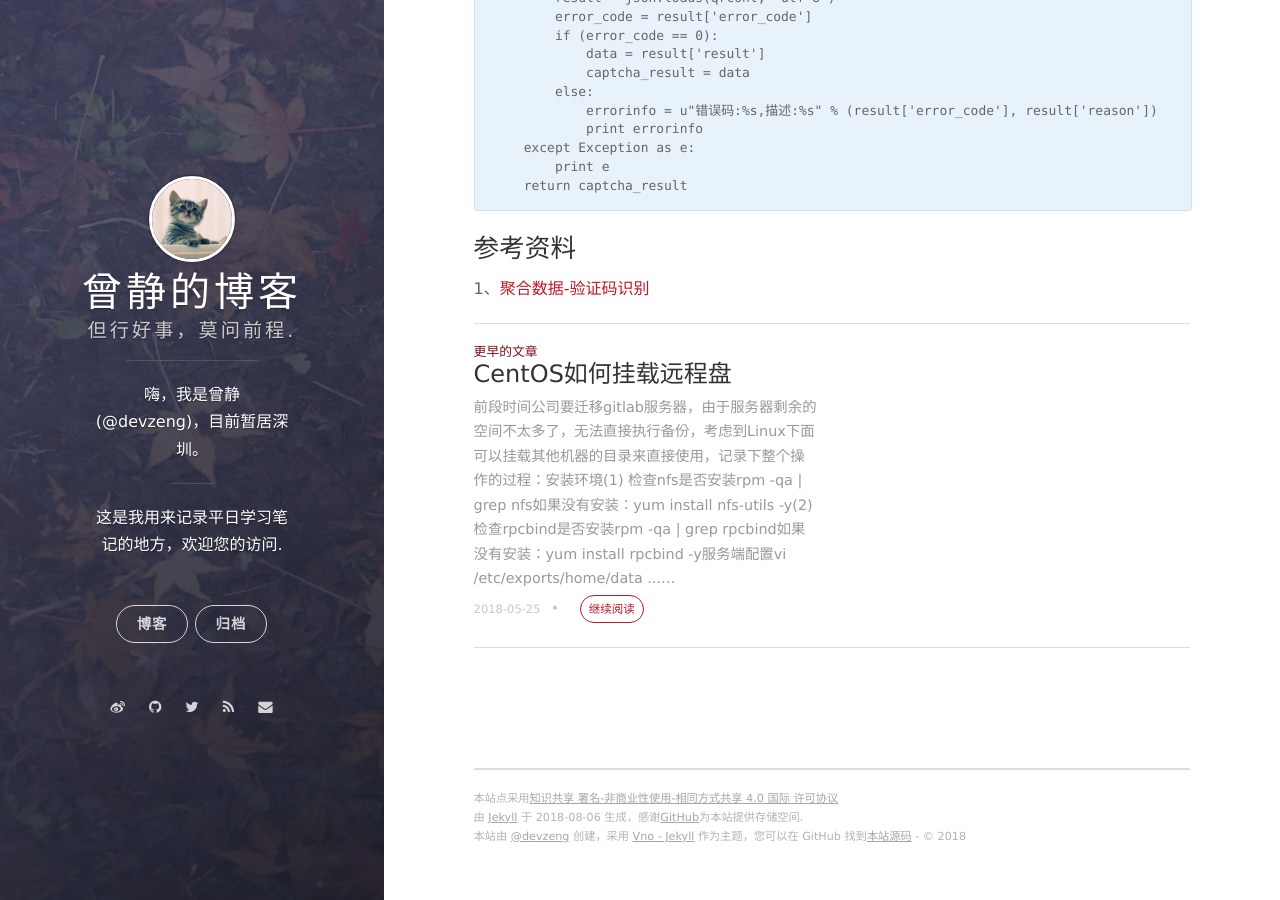
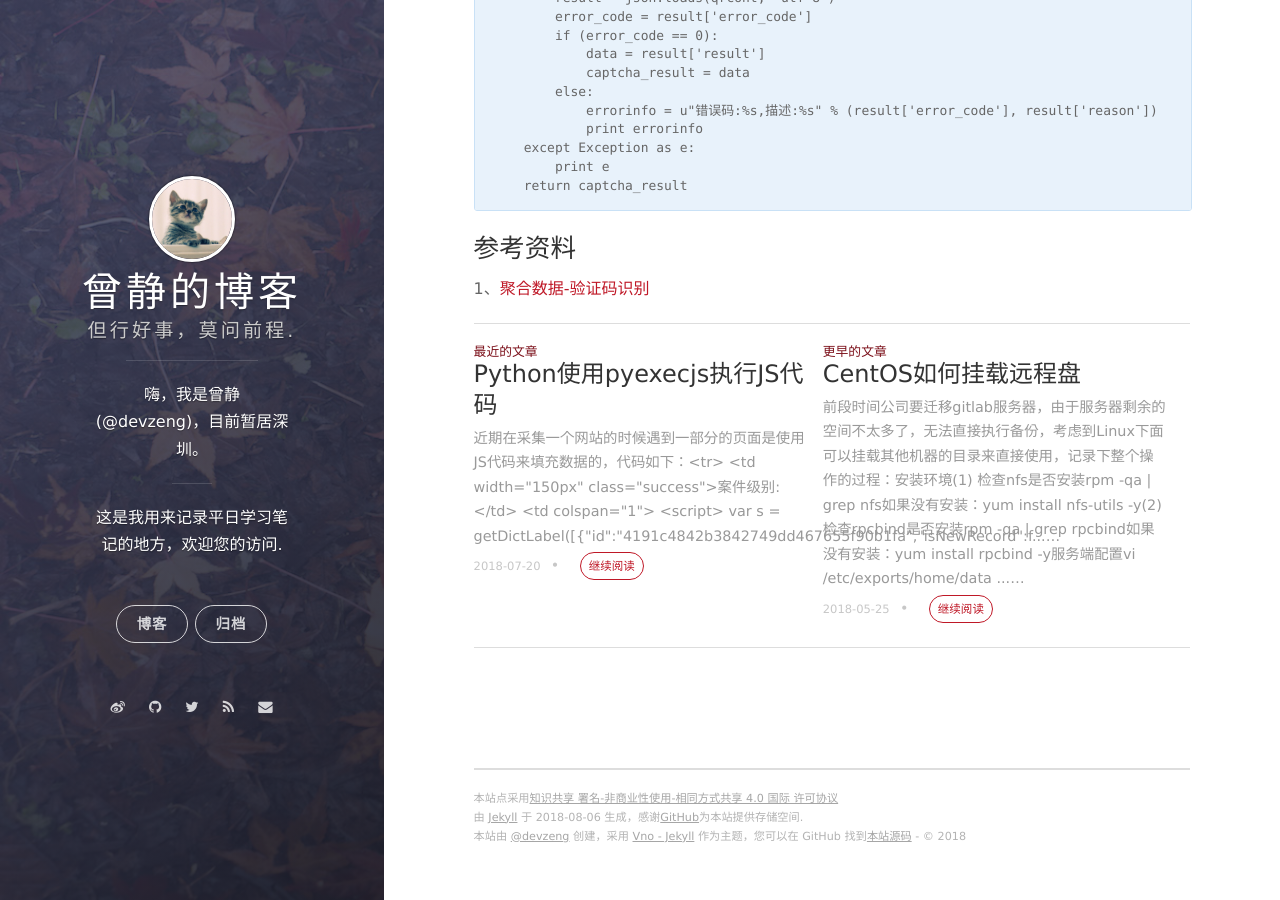
Before and after one commit to hhtczengjing/blog, a Jekyll site: the page built from _posts/2018-06-24-selenium-captcha-recognition.md, in a window 1280 px wide and 900 px high, scrolled down 1731 px. Built offline with Jekyll 4.4.1, drawn with Linux system fonts in a browser that asks for light colours; nearby versions of some CDN libraries; some of the changed lines change nothing that is shown.

Commit message:
update at 2018年 8月 6日 星期一 16时28分54秒 CST

````diff
--- /dev/null
+++ b/_posts/2018-07-20-execute-js-code-with-execjs.md
@@ -0,0 +1,77 @@
+---
+layout: post
+title: "Python使用pyexecjs执行JS代码"
+date: 2018-07-20 11:46:29 +0800
+comments: true
+categories: Python
+---
+
+近期在采集一个网站的时候遇到一部分的页面是使用JS代码来填充数据的，代码如下：
+
+```
+<tr>
+    <td width="150px" class="success">案件级别:</td>
+    <td colspan="1">
+        <script>
+            var s = getDictLabel([{"id":"4191c4842b3842749dd467655f90b1fa","isNewRecord":false,"remarks":"案件级别","createDate":"2016-11-29 15:19:34","updateDate":"2016-11-29 15:19:34","value":"1","label":"一般事件","type":"case_grade","description":"案件级别","sort":1,"parentId":"0"},{"id":"5e24fd12f3384f38ab10898013fe25d7","isNewRecord":false,"createDate":"2016-11-29 15:19:35","updateDate":"2016-11-29 15:19:35","value":"2","label":"紧急事件","type":"case_grade","description":"案件级别","sort":2,"parentId":"0"},{"id":"f793a78eb44c405b9fd007359df09579","isNewRecord":false,"createDate":"2016-11-29 15:19:36","updateDate":"2016-11-29 15:19:36","value":"3","label":"一般重复","type":"case_grade","description":"案件级别","sort":3,"parentId":"0"},{"id":"3f2605e3f6e648f688b79da5f730aedb","isNewRecord":false,"createDate":"2016-11-29 15:19:34","updateDate":"2016-11-29 15:19:34","value":"4","label":"紧急重复","type":"case_grade","description":"案件级别","sort":4,"parentId":"0"}], 1, '', true);
+            document.write(s);
+        </script>
+    </td>
+    <td width="150px" class="success">受理时间:</td>
+    <td colspan="1">2018-08-05 13:39:22</td>
+</tr>
+```
+
+对上下文的源码进行分析，找到`getDictLabel`这个JavaScript的函数实现代码如下：
+
+```
+function getDictLabel(data, value, defaultValue){
+	for (var i=0; i<data.length; i++){
+		var row = data[i];
+		if (row.value == value){
+			return row.label;
+		}
+	}
+	return defaultValue;
+}
+```
+
+通过一番了解，可以获取到`td`标签中间的`script`对应的JS代码，通过执行JS代码获取对应的数据。找到了一个Python的库`pyexecjs`可以实现，可以通过如下代码进行安装：
+
+```
+pip install PyExecJS
+```
+
+核心代码如下：
+
+```
+import execjs
+
+def exec_js_function(js):
+    # 编译JS代码
+    ctx = execjs.compile("""
+        function getDictLabel(data, value, defaultValue){
+            for (var i = 0; i < data.length; i++){
+                var row = data[i];
+                if (row.value == value){
+                    return row.label;
+                }
+            }
+            return defaultValue;
+        }
+    """)
+    # 删除一些无关的字符
+    jscode = js.replace('document.write(s);', '').replace(', true);', ')').replace('var s =', '')
+    # 执行代码
+    return ctx.eval(jscode)
+```
+
+更多用法可以从参考链接获取
+
+### 参考资料
+
+1、[官方主页](https://github.com/doloopwhile/PyExecJS)
+
+2、[Python执行Js语句之ExecJs](https://www.jianshu.com/p/729be9639ac7)
+
+3、[pyexecjs速度慢与pyv8的安装](http://www.wisedream.net/2017/11/27/traps/pyexecjs-and-pyv8/)
````
Also changed, not shown: _config.yml (line endings or trailing spaces).
